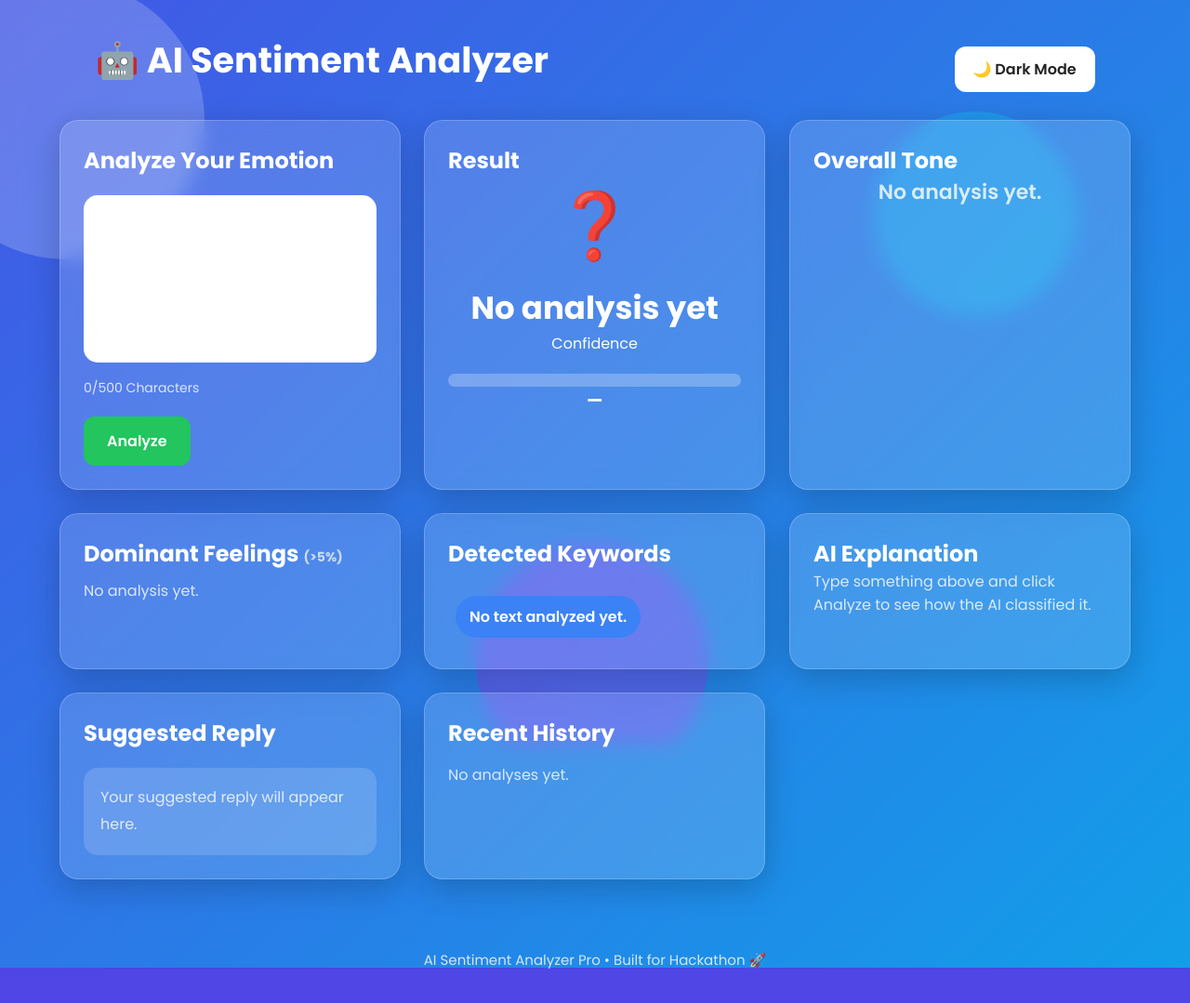
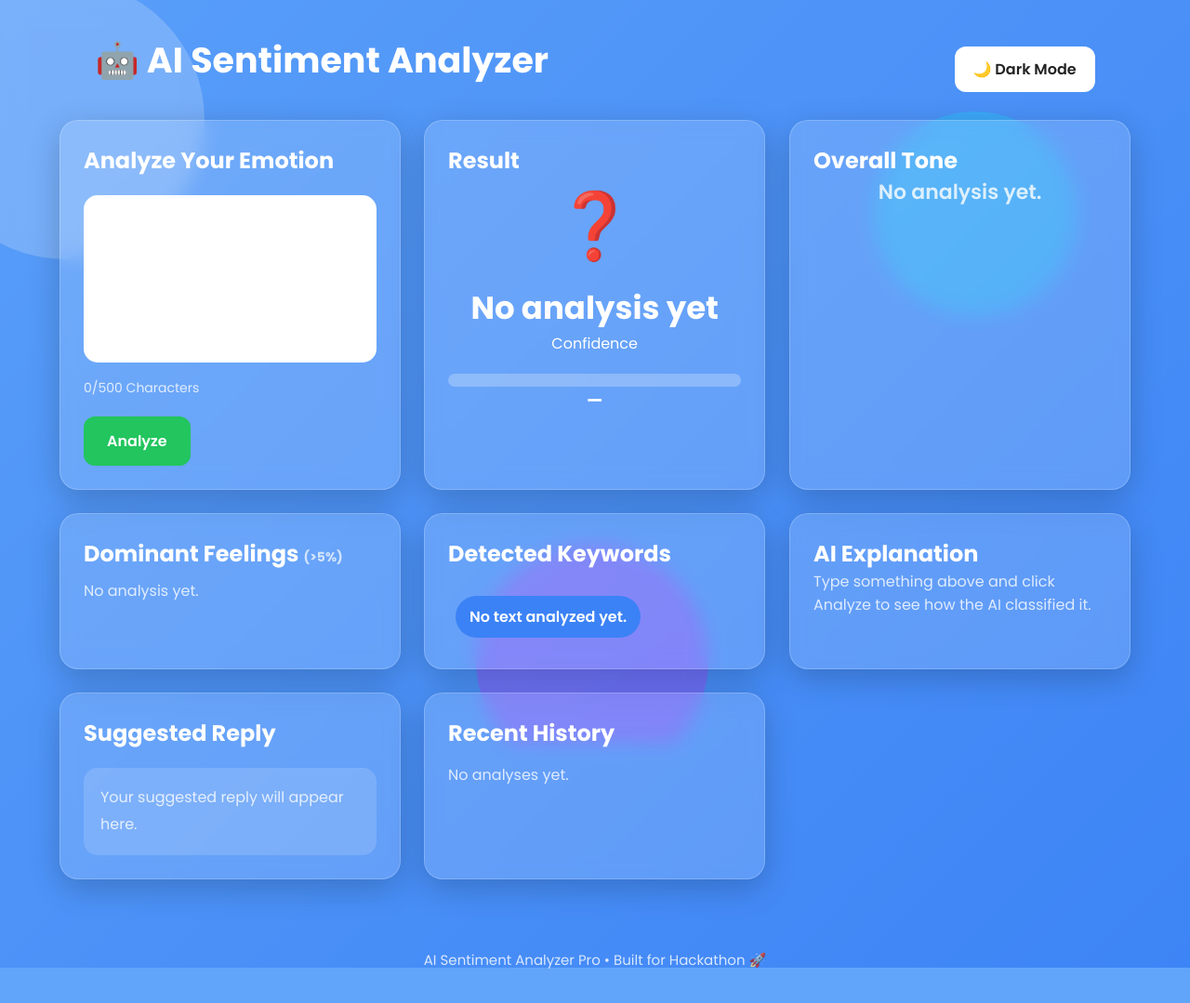
Before and after one commit to hitansh13224/ai-sentiment-analyzer, a Flask app: page / in a window 1280 px wide. Shown: the whole page at 93% size. Run offline with Flask 3, Linux system fonts and the light colour scheme; some libraries are stand-ins or nearby versions.

Commit message:
Update index.html

```diff
--- a/templates/index.html
+++ b/templates/index.html
@@ -24,9 +24,9 @@
   text, borders, inputs) instead of just the <body> background.
 */
 :root{
-    --bg-1:#4f46e5;
-    --bg-2:#0ea5e9;
-    --bg-3:#14b8a6;
+    --bg-1:#60a5fa;
+    --bg-2:#3b82f6;
+    --bg-3:#2563eb;
     --text-color:#ffffff;
     --text-soft:rgba(255,255,255,.8);
     --glass-bg:rgba(255,255,255,.15);
```
